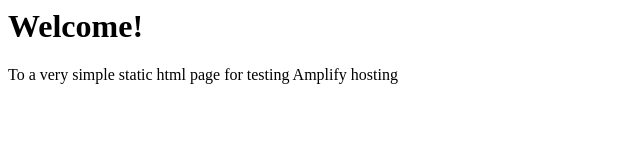
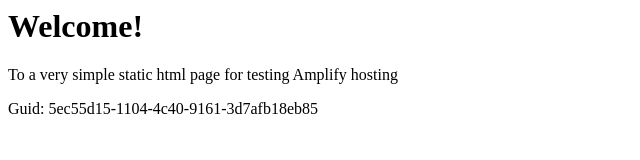
Before and after one commit to aws-aemilia-bah/Github-PR-Commit-Integration-Test-DoNotTouch-v1-prod-me-south-1, a website: page src/index.html in a window 1280 px wide. Shown: the whole page, without its empty margins (0-640 px from the left). Drawn offline with Linux system fonts and the light colour scheme.

Commit message:
commit from integ tests

```diff
--- a/src/index.html
+++ b/src/index.html
@@ -1,3 +1,5 @@
+
+
 <html lang="en">
 
 <head>
@@ -10,6 +12,6 @@
 <body>
     <h1>Welcome!</h1>
     <p>To a very simple static html page for testing Amplify hosting</p>
-</body>
+    <p>Guid: 5ec55d15-1104-4c40-9161-3d7afb18eb85</p></body>
 
 </html>
```
